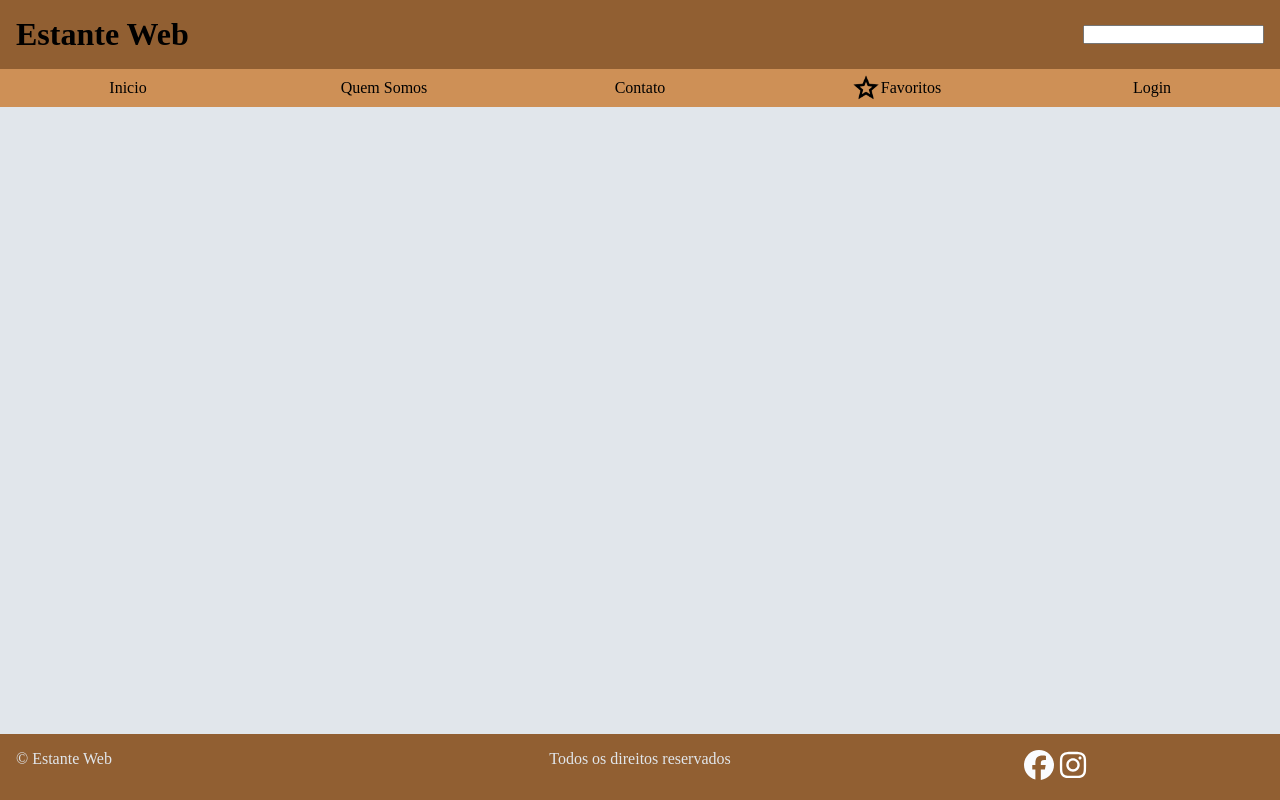
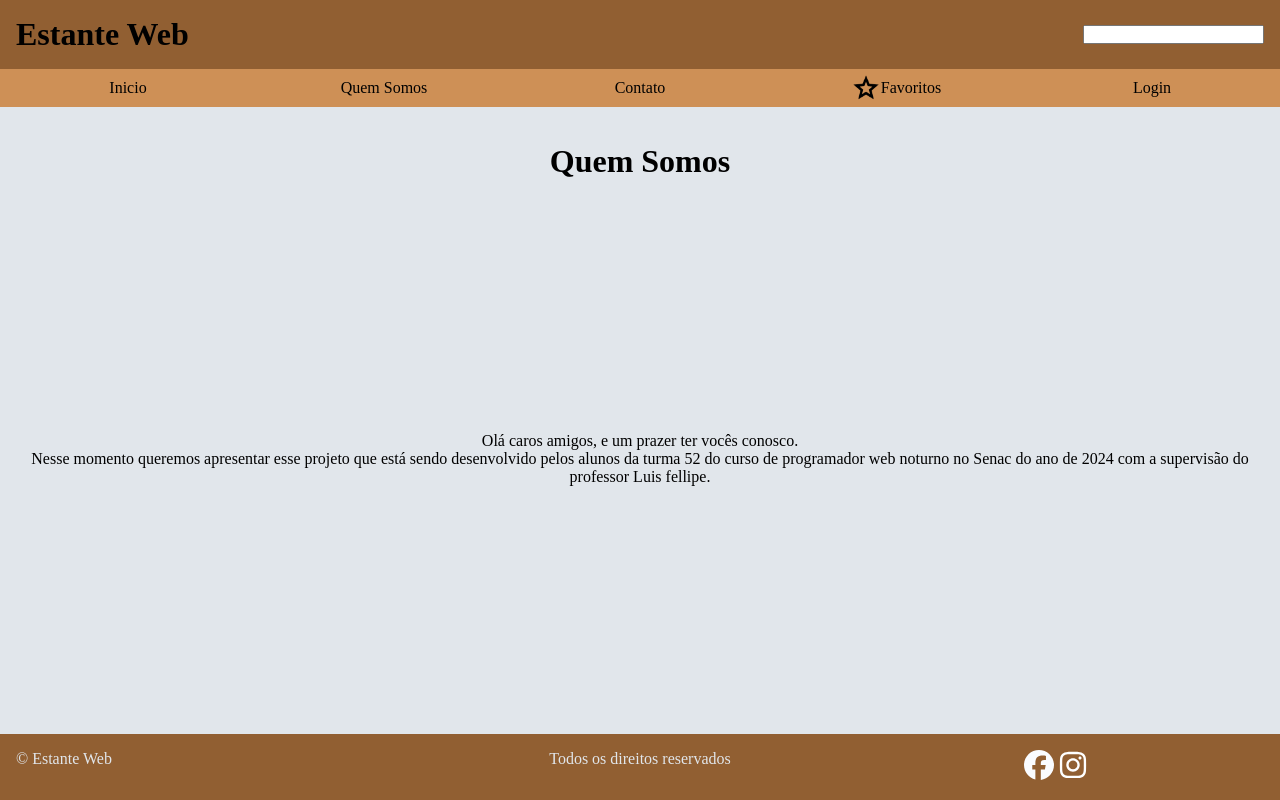
Before and after one commit to cleitondesenvolvedor/estante_web, a plain HTML site: page views/quem_somos.html in a window 1280 px wide. Drawn offline with Linux system fonts and the light colour scheme.

Commit message:
novas aterações

```diff
--- a/views/quem_somos.html
+++ b/views/quem_somos.html
@@ -30,6 +30,15 @@
 
         </nav>
         <Main>
+            <br><br>
+            <h1 style="text-align:center;"><strong> Quem Somos</strong></h1><br>
+            <Br> <Br></Br> <Br></Br> <Br></Br> <Br></Br> <Br></Br> <Br></Br>
+
+
+            <p style="text-align:center;">Olá caros amigos, e um prazer ter vocês conosco.<br>
+                Nesse momento queremos apresentar esse projeto que está sendo
+                desenvolvido pelos alunos da turma 52 do curso de programador web noturno no Senac do ano de 2024 com a supervisão do professor Luis fellipe.
+            </p>
 
         </Main>
         <footer>
```
